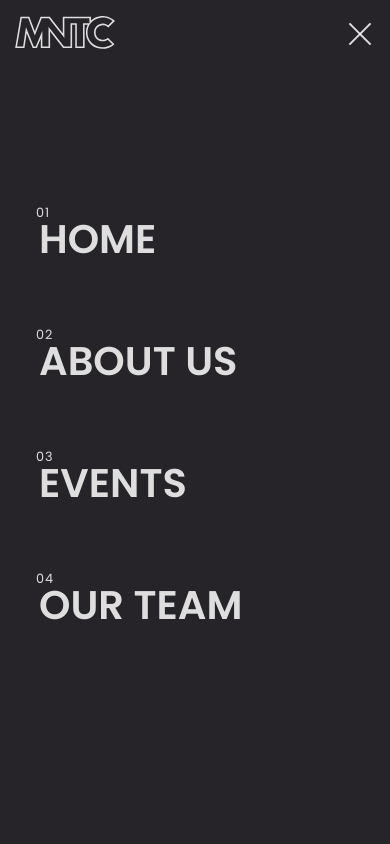
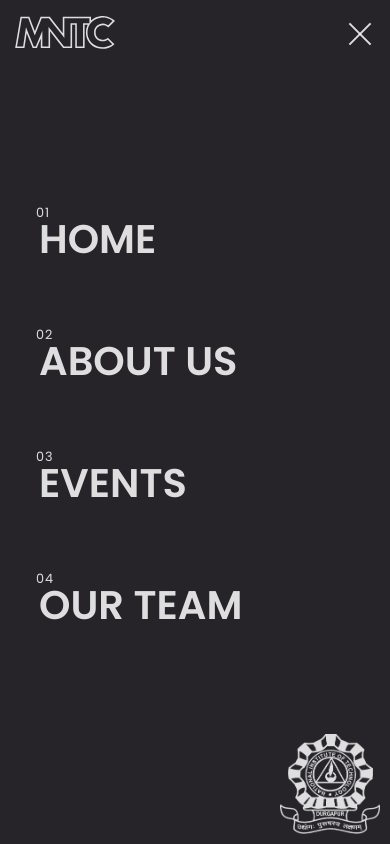
Before and after one commit to mntcnitdgp/MAINWEBSITE, a Next.js app: page / in a window 390 px wide. Both pictures are taken after a click on the element 352 px from the left and 32 px from the top of the page. Shown: the top 844 px of the page. Built offline with nearby package versions, Linux system fonts and the light colour scheme.

Commit message:
improved seo

```diff
--- a/components/SideBar.js
+++ b/components/SideBar.js
@@ -1,4 +1,5 @@
 import Link from "next/link";
+import Image from "next/image";
 import styles from "../styles/Nav.module.css";
 import { motion, AnimatePresence } from "framer-motion";
 import { useRouter } from "next/router";
@@ -83,6 +84,16 @@ function SideBar({ clicked, setClicked, page, setPage }) {
               </Link>
             </motion.li>
           </div>
+
+          <div className={styles.NitdgpLogo}>
+            <Image
+              src="/images/nitdgp.png"
+              width="100"
+              height="100"
+              quality="15"
+              alt="NIT Durgapur Logo"
+            />
+          </div>
         </motion.nav>
       )}
     </AnimatePresence>
--- a/styles/Nav.module.css
+++ b/styles/Nav.module.css
@@ -63,6 +63,15 @@
     left: 0;
     z-index: 9;
     background-color: hsl(270, 6%, 15%);
+  }
+
+  .NitdgpLogo {
+    position: fixed;
+    bottom: 10px;
+    right: 10px;
+    width: 100px;
+    height: 100px;
+    opacity: 0.85;
   }
 
   .NavMenuContainer {
```
Also changed, not shown: public/images/nitdgp.png (added), public/robots.txt (added), 1 other file (tests, documents, lock files or other folders).
